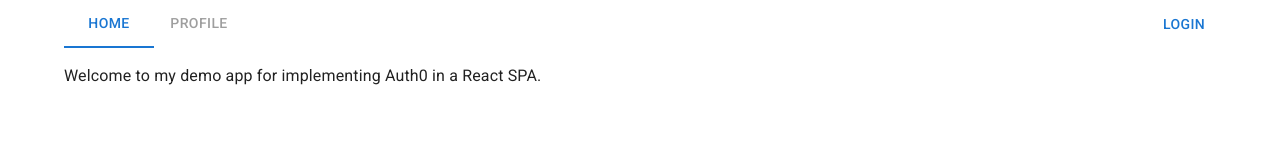
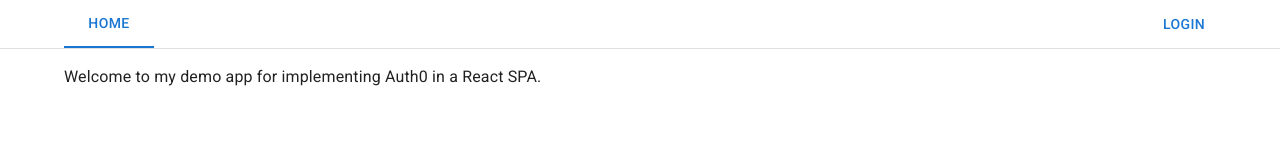
Before and after one commit to ElfenB/auth0-demo, a React (Vite) app: page / in a window 1280 px wide. Shown: the top 160 px of the page. Built offline with nearby package versions, Linux system fonts and the light colour scheme; no server answers.

Commit message:
feat: protected routes

```diff
--- a/src/App.tsx
+++ b/src/App.tsx
@@ -1,3 +1,4 @@
+import { useAuth0 } from "@auth0/auth0-react";
 import { Container, createTheme, CssBaseline, ThemeProvider, useMediaQuery } from "@mui/material";
 import { useMemo } from "react";
 import { BrowserRouter, Route, Routes } from "react-router-dom";
@@ -6,6 +7,8 @@ import { Home } from "./views/Home";
 import { Profile } from "./views/Profile";
 
 export function App() {
+  const { isAuthenticated } = useAuth0();
+
   const prefersDarkMode = useMediaQuery("(prefers-color-scheme: dark)");
 
   const theme = useMemo(
@@ -29,7 +32,7 @@ export function App() {
           <Routes>
             <Route element={<Home />} path="/"></Route>
 
-            <Route element={<Profile />} path="/profile"></Route>
+            {isAuthenticated && <Route element={<Profile />} path="/profile"></Route>}
 
             {/* Error route */}
             <Route element={<h1 style={{ color: "red" }}>404 - page not found</h1>} path="*" />
--- a/src/components/Navigation.tsx
+++ b/src/components/Navigation.tsx
@@ -1,5 +1,5 @@
 import { useAuth0 } from "@auth0/auth0-react";
-import { Avatar, Button, Container, Paper, Tab, Tabs } from "@mui/material";
+import { Avatar, Box, Button, Container, Tab, Tabs } from "@mui/material";
 import type { SyntheticEvent } from "react";
 import { useLocation, useNavigate } from "react-router-dom";
 
@@ -15,6 +15,7 @@ export function Navigation() {
   };
 
   return (
+    <Box sx={{ borderBottom: "1px solid rgba(0, 0, 0, 0.12)" }}>
       <Container
         sx={{
           alignItems: "center",
@@ -24,17 +25,18 @@ export function Navigation() {
       >
         <Tabs onChange={handleChange} value={pathname}>
           <Tab label="Home" value="/" />
-        <Tab disabled={!isAuthenticated} label="Profile" value="/profile" />
+          {isAuthenticated && <Tab label="Profile" value="/profile" />}
         </Tabs>
 
         {!isAuthenticated && <Button onClick={() => loginWithRedirect()}>Login</Button>}
 
         {isAuthenticated && (
-        <Paper sx={{ alignItems: "center", display: "flex", pr: 1 }}>
+          <Box sx={{ alignItems: "center", display: "flex", pr: 1 }}>
             <Button onClick={() => logout({ logoutParams: { returnTo: window.location.origin } })}>Logout</Button>
             <Avatar alt="user" src={user?.picture} sx={{ height: "1.5rem", width: "1.5rem" }} />
-        </Paper>
+          </Box>
         )}
       </Container>
+    </Box>
   );
 }
```
Lines whose indentation alone changed are shown as unchanged.
